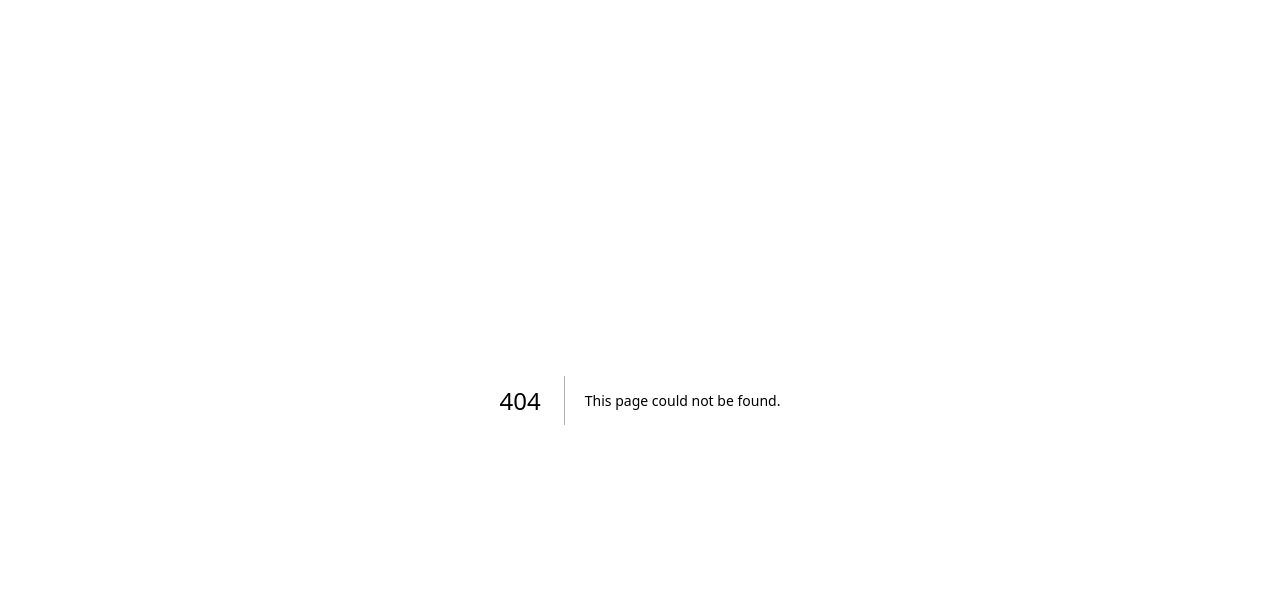
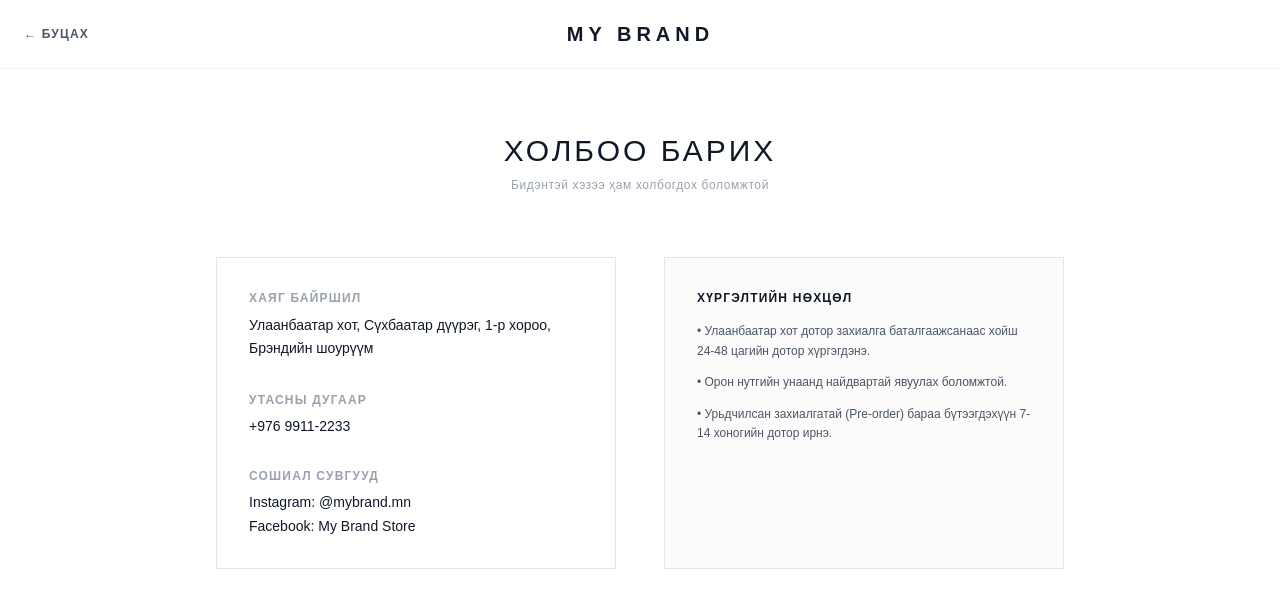
Before and after one commit to michidmaa9/my-store, a Next.js app: page /contact in a window 1280 px wide. Before the commit this address had no page. Shown: the top 608 px of the page. Built offline with nearby package versions, Linux system fonts and the light colour scheme.

Commit message:
Add minimal contact and delivery info page

```diff
--- /dev/null
+++ b/app/contact/page.tsx
@@ -0,0 +1,78 @@
+'use client';
+
+import React, { Suspense } from 'react';
+import Link from 'next/link';
+
+function ContactContent() {
+  return (
+    <div className="min-h-screen bg-white text-gray-900">
+      {/* Header */}
+      <header className="sticky top-0 z-40 border-b border-gray-100 bg-white/90 backdrop-blur-md">
+        <div className="mx-auto flex max-w-7xl items-center justify-between px-6 py-5">
+          <Link href="/" className="text-xs font-bold tracking-widest uppercase text-gray-600 hover:text-black">
+            ← Буцах
+          </Link>
+          <Link href="/" className="text-xl font-black tracking-[0.25em]">
+            MY BRAND
+          </Link>
+          <div className="w-16" />
+        </div>
+      </header>
+
+      {/* Main Content */}
+      <main className="mx-auto max-w-4xl px-6 py-16">
+        <div className="mb-16 text-center">
+          <h1 className="text-3xl font-light tracking-widest uppercase">Холбоо барих</h1>
+          <p className="mt-2 text-xs text-gray-400 tracking-wider">Бидэнтэй хэзээ ҳам холбогдох боломжтой</p>
+        </div>
+
+        <div className="grid grid-cols-1 gap-12 md:grid-cols-2">
+          {/* Зүүн тал: Хаяг болон холбоо барих мэдээлэл */}
+          <div className="flex flex-col gap-8 border border-gray-200 p-8">
+            <div>
+              <h2 className="text-xs font-bold tracking-widest uppercase text-gray-400 mb-2">Хаяг байршил</h2>
+              <p className="text-sm font-medium leading-relaxed">Улаанбаатар хот, Сүхбаатар дүүрэг, 1-р хороо, Брэндийн шоурүүм</p>
+            </div>
+
+            <div>
+              <h2 className="text-xs font-bold tracking-widest uppercase text-gray-400 mb-2">Утасны дугаар</h2>
+              <p className="text-sm font-medium">+976 9911-2233</p>
+            </div>
+
+            <div>
+              <h2 className="text-xs font-bold tracking-widest uppercase text-gray-400 mb-2">Сошиал сувгууд</h2>
+              <div className="flex flex-col gap-1 text-sm font-medium">
+                <a href="https://instagram.com" target="_blank" rel="noreferrer" className="hover:underline">
+                  Instagram: @mybrand.mn
+                </a>
+                <a href="https://facebook.com" target="_blank" rel="noreferrer" className="hover:underline">
+                  Facebook: My Brand Store
+                </a>
+              </div>
+            </div>
+          </div>
+
+          {/* Баруун тал: Хүргэлтийн нөхцөл */}
+          <div className="flex flex-col gap-8 border border-gray-200 p-8 bg-gray-50/50">
+            <div>
+              <h2 className="text-xs font-bold tracking-widest uppercase text-gray-900 mb-4">Хүргэлтийн нөхцөл</h2>
+              <ul className="flex flex-col gap-3 text-xs text-gray-600 leading-relaxed">
+                <li>• Улаанбаатар хот дотор захиалга баталгаажсанаас хойш 24-48 цагийн дотор хүргэгдэнэ.</li>
+                <li>• Орон нутгийн унаанд найдвартай явуулах боломжтой.</li>
+                <li>• Урьдчилсан захиалгатай (Pre-order) бараа бүтээгдэхүүн 7-14 хоногийн дотор ирнэ.</li>
+              </ul>
+            </div>
+          </div>
+        </div>
+      </main>
+    </div>
+  );
+}
+
+export default function ContactPage() {
+  return (
+    <Suspense fallback={<div className="flex min-h-screen items-center justify-center bg-white text-xs tracking-widest uppercase text-gray-400">Ачаалж байна...</div>}>
+      <ContactContent />
+    </Suspense>
+  );
+}
--- a/app/page.tsx
+++ b/app/page.tsx
@@ -83,6 +83,10 @@ export default function HomePage() {
               Урьдчилсан захиалга
             </button>
           </nav>
+
+          <Link href="/contact" className="text-gray-600 hover:text-black transition">
+            Холбоо барих
+          </Link>
 
           <Link href="/" className="text-xl font-black tracking-[0.25em]">
             MY BRAND
```
